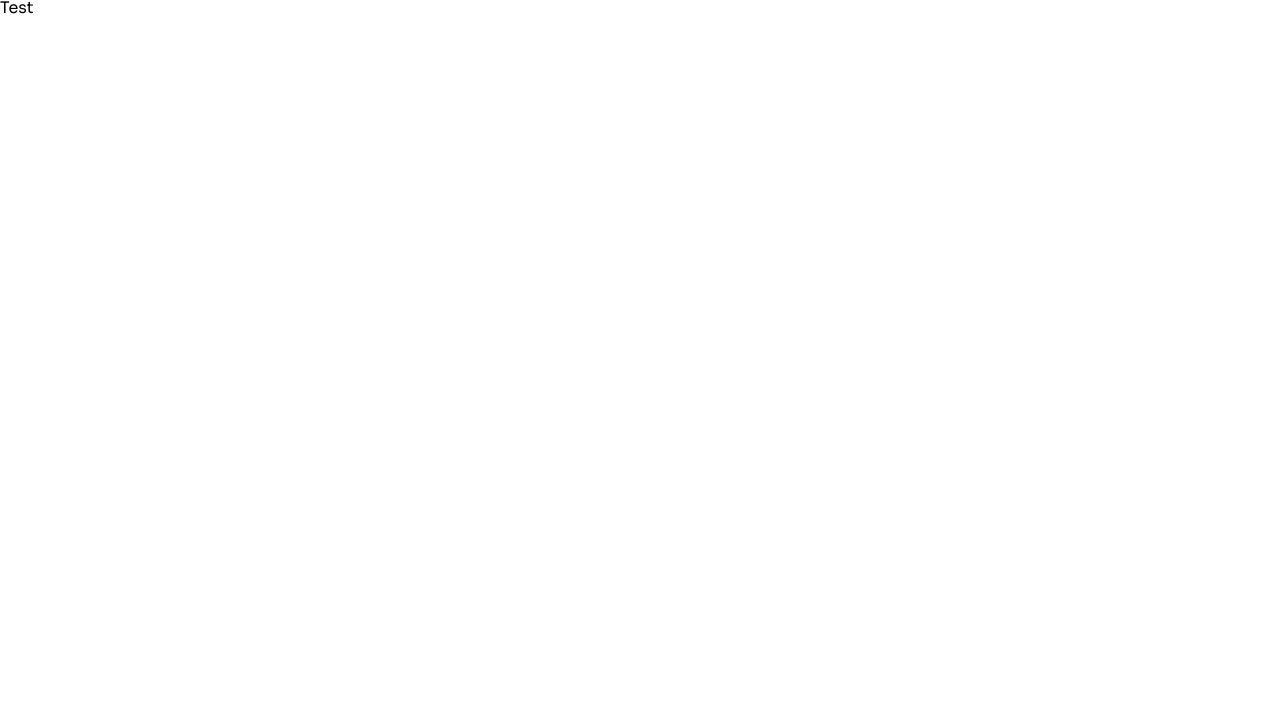
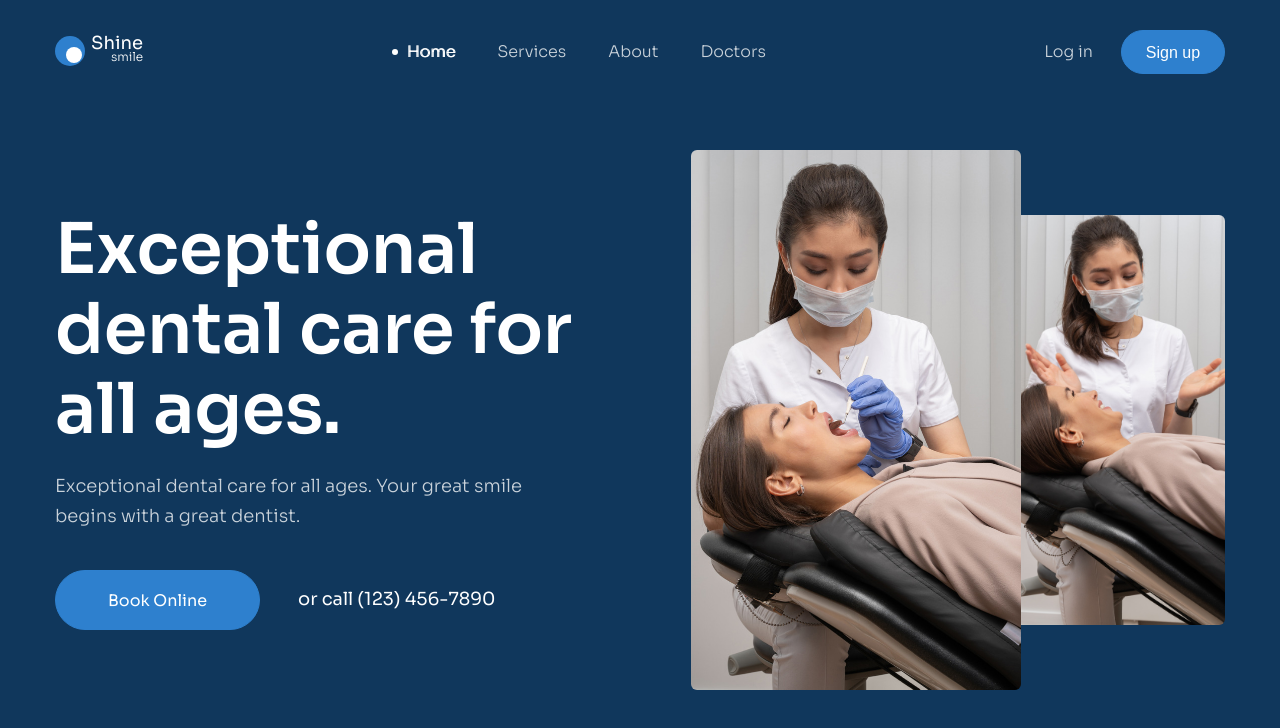
Before and after one commit to phamthang44/html-css-project-03, a plain HTML site: page index.html in a window 1280 px wide. Drawn offline with Linux system fonts and the light colour scheme.

Commit message:
hero section

```diff
--- a/assets/css/styles.css
+++ b/assets/css/styles.css
@@ -1,5 +1,9 @@
 * {
   box-sizing: border-box;
+}
+
+:root {
+  --header-bg: #10375c;
 }
 
 html {
@@ -10,3 +14,210 @@ body {
   font-size: 1.6rem;
   font-family: "Sora", sans-serif;
 }
+/* Common */
+.container {
+  width: 1170px;
+  max-width: calc(
+    100% - 48px
+  ); /*work when we minimize web page into 1170px, help side left and right always keep distance two sides 24px*/
+  margin: 0 auto;
+}
+
+a {
+  text-decoration: none;
+}
+
+.btn {
+  --height: 60px;
+  display: inline-block;
+  background-color: #2e80ce;
+  color: #fff;
+  height: var(--height);
+  min-width: 205px;
+  padding: 0 20px;
+  text-align: center;
+  border-radius: 99px;
+  border: 1px solid #2e80ce;
+  font-size: 1.6rem;
+  font-weight: 400;
+  line-height: var(--height);
+}
+.btn:hover {
+  opacity: 0.9;
+  cursor: pointer;
+}
+
+/* Header */
+.header {
+  min-height: 100vh;
+  padding-top: 30px;
+  background-color: var(--header-bg);
+}
+
+.logo {
+  font-size: 1rem;
+  position: relative;
+  display: inline-flex;
+}
+
+.logo__circle::before,
+.logo__circle::after {
+  content: "";
+  display: inline-block;
+  border-radius: 50%;
+}
+
+.logo__circle::before {
+  width: 3em;
+  height: 3em;
+  background-color: #2e80ce;
+}
+.logo__circle::after {
+  position: absolute;
+  top: 1.1em;
+  left: 1.1em;
+  width: 1.6rem;
+  height: 1.6rem;
+  background-color: #fff;
+}
+
+.logo__text {
+  margin-left: 0.6em;
+  text-align: right;
+  line-height: 1.4em;
+}
+
+.logo__brand {
+  font-size: 1.8em;
+  font-weight: 400;
+  display: block;
+  color: #fff;
+}
+
+.logo__brand--small {
+  font-size: 1.2em;
+  font-weight: 300;
+}
+
+/* Header top */
+.header-top {
+  display: flex;
+  align-items: center;
+  justify-content: space-between;
+}
+
+.navbar__list {
+  display: flex;
+}
+.header-action__login,
+.navbar__link {
+  padding: 4px 21px;
+  font-size: 1.6rem;
+  font-weight: 300;
+  color: #c9d2da;
+}
+/* .navbar__link:hover {
+  color: #fff;
+} */
+.navbar__link:hover,
+.navbar__link--active {
+  color: #fff;
+  text-shadow: 1px 0 0 currentColor;
+}
+
+.navbar__link--active::before {
+  position: relative;
+  left: -8px;
+  top: -2px;
+  content: "";
+  display: inline-block;
+  width: 6px;
+  height: 6px;
+  border-radius: 50%;
+  background-color: #fff;
+}
+
+.header-action {
+  display: flex;
+  align-items: center;
+}
+
+.header-action__signup {
+  --height: 44px;
+  min-width: 104px;
+}
+
+.header-action__login {
+  margin-right: 7px;
+}
+
+/* Hero */
+.hero {
+  margin-top: 76px;
+  display: flex;
+  align-items: center;
+}
+
+.hero__content {
+  flex-shrink: 0;
+  width: 44%;
+  width: 517px;
+}
+
+.hero__media {
+  flex-grow: 1;
+}
+
+.hero__heading {
+  font-size: 7rem;
+  font-weight: 600;
+  line-height: 1.14; /* 114.286% */
+  color: #fff;
+  letter-spacing: -0.02rem;
+}
+
+.hero__desc {
+  margin-top: 22px;
+  color: #c9d2da;
+  font-size: 1.8rem;
+  font-weight: 300;
+  line-height: 1.66; /* 166.667% */
+}
+
+.hero__row {
+  margin-top: 38px;
+  display: flex;
+  align-items: center;
+}
+
+.hero__row .hero__phone {
+  color: #fff;
+  text-align: center;
+  font-size: 1.8rem;
+  font-weight: 400;
+  line-height: 1.66; /* 166.667% */
+  margin-left: 38px;
+}
+
+.hero__images {
+  display: flex;
+  align-items: center;
+  justify-content: flex-end;
+}
+
+.hero__image {
+  width: 330px;
+  height: 540px;
+  border-radius: 6px;
+  object-fit: cover;
+}
+
+.hero__image:first-child {
+  position: relative;
+  margin-right: -6px;
+}
+
+.hero__image:last-child {
+  width: 210px;
+  height: 410px;
+}
--- a/index.html
+++ b/index.html
@@ -93,6 +93,66 @@
     <title>Shine Smile</title>
   </head>
   <body>
-    <h1>Test</h1>
+    <header class="header">
+      <div class="container">
+        <!-- Header top -->
+        <div class="header-top">
+          <!-- Logo -->
+          <a href="/">
+            <div class="logo">
+              <span class="logo__circle"></span>
+              <span class="logo__text">
+                <span class="logo__brand">Shine</span>
+                <span class="logo__brand logo__brand--small">smile</span>
+              </span>
+            </div>
+          </a>
+          <!-- Navbar -->
+          <nav class="navbar">
+            <ul class="navbar__list">
+              <li class="navbar__item">
+                <a href="#!" class="navbar__link navbar__link--active">Home</a>
+              </li>
+              <li class="navbar__item">
+                <a href="#!" class="navbar__link">Services</a>
+              </li>
+              <li class="navbar__item">
+                <a href="#!" class="navbar__link">About</a>
+              </li>
+              <li class="navbar__item">
+                <a href="#!" class="navbar__link">Doctors</a>
+              </li>
+            </ul>
+          </nav>
+          <!-- Action -->
+          <div class="header-action">
+            <a href="#!" class="header-action__login">Log in</a>
+            <button href="#!" class="btn header-action__signup">Sign up</button>
+          </div>
+        </div>
+        <!-- Hero -->
+        <section class="hero">
+          <!-- Hero content -->
+          <section class="hero__content">
+            <h1 class="hero__heading">Exceptional dental care for all ages.</h1>
+            <p class="hero__desc">
+              Exceptional dental care for all ages. Your great smile begins with
+              a great dentist.
+            </p>
+            <div class="hero__row">
+              <a href="#!" class="btn"> Book Online </a>
+              <span class="hero__phone"> or call (123) 456-7890 </span>
+            </div>
+          </section>
+          <!-- Hero media -->
+          <div class="hero__media">
+            <figure class="hero__images">
+              <img src="./assets/img/hero-01.png" alt="" class="hero__image" />
+              <img src="./assets/img/hero-02.png" alt="" class="hero__image" />
+            </figure>
+          </div>
+        </section>
+      </div>
+    </header>
   </body>
 </html>
```
Also changed, not shown: assets/img/hero-01.png (added), assets/img/hero-02.png (added).
